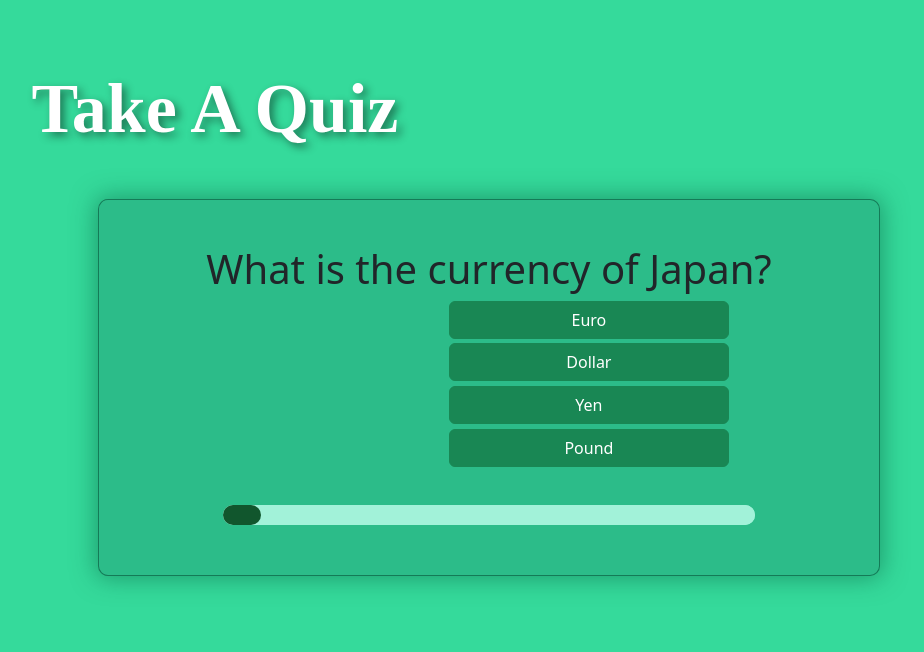
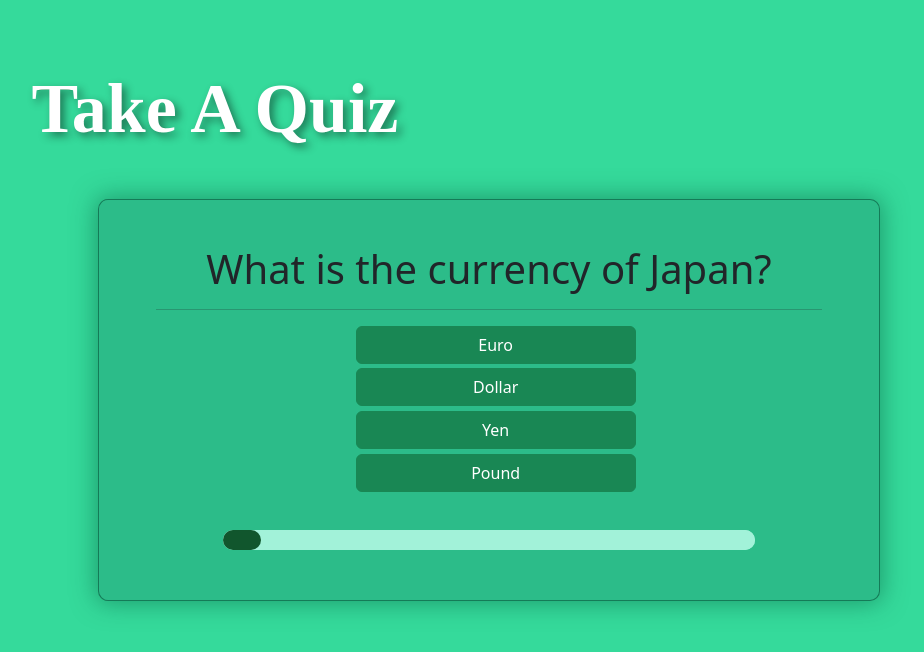
Before and after one commit to Mighty-k/Quiz-app, a React (Vite) app: page / in a window 1280 px wide. Shown: the top 652 px of the page, without its empty margins (151-1075 px from the left). Built offline with nearby package versions, Linux system fonts and the light colour scheme; a web font is replaced by a local one.

Commit message:
Update QuizApp.jsx

```diff
--- a/src/QuizApp.jsx
+++ b/src/QuizApp.jsx
@@ -58,10 +58,11 @@
       ) : (
         <div className="quest container">
           <h1>{currentQuest.question}</h1>
+            <hr/>
          <ul>
         {shuffle(currentQuest.options).map((optn) => (
           <li key={optn}>
-              <button className='options btn btn-success g-1'
+              <button className='options d-grid gap-2 d-md-block btn btn-success'
               onClick={() => handleAnswer(optn)}>
                 {optn}
                 </button>
```
